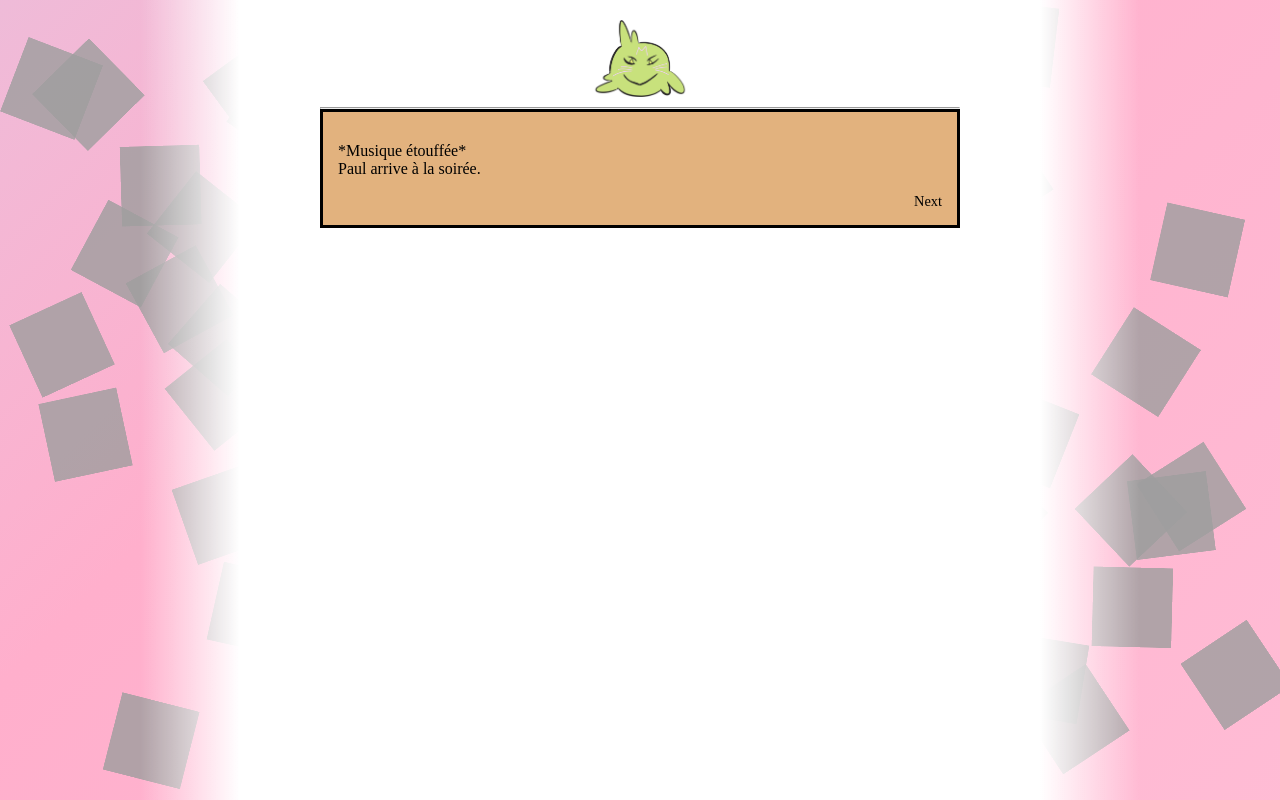
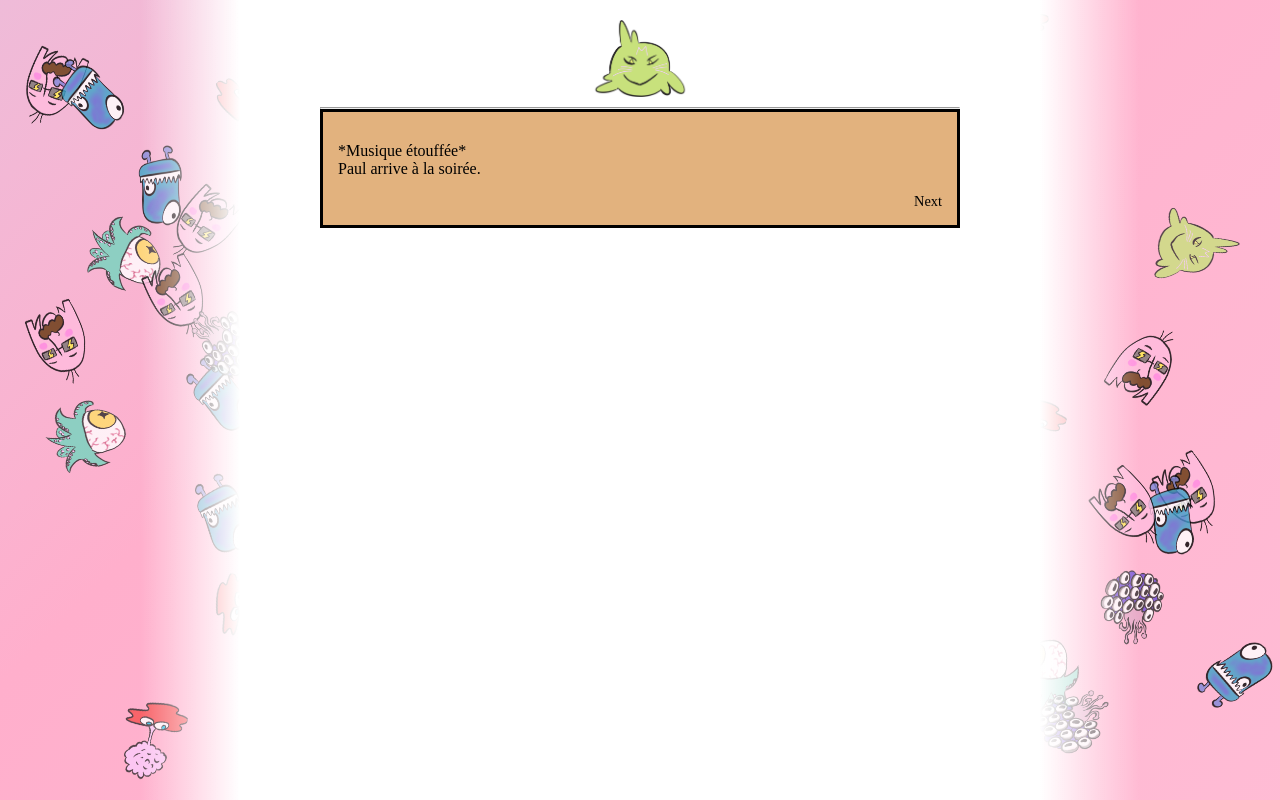
Before and after one commit to lucaasmth/ISToire_de_Q, a React (Create React App) app: page /scenario/1 in a window 1280 px wide. Built offline with nearby package versions, Linux system fonts and the light colour scheme.

Commit message:
Fixed background images location (#19)

```diff
--- a/src/components/Background.jsx
+++ b/src/components/Background.jsx
@@ -152,32 +152,32 @@ export default function Background(){
                     image: [
 
                       {
-                        src: process.env.PUBLIC_URL + "./images-background/VIH.png",
+                        src: process.env.PUBLIC_URL + "/images-background/VIH.png",
                         width: 32,
                         height: 32
                       },
                       {
-                        src: process.env.PUBLIC_URL + "./images-background/gonorhée.png",
+                        src: process.env.PUBLIC_URL + "/images-background/gonorhée.png",
                         width: 32,
                         height: 32
                       },
                       {
-                        src: process.env.PUBLIC_URL + "./images-background/HepatiteB.png",
+                        src: process.env.PUBLIC_URL + "/images-background/HepatiteB.png",
                         width: 32,
                         height: 32
                       },
                       {
-                        src: process.env.PUBLIC_URL + "./images-background/HerpesGenital.png",
+                        src: process.env.PUBLIC_URL + "/images-background/HerpesGenital.png",
                         width: 32,
                         height: 32
                       },
                       {
-                        src: process.env.PUBLIC_URL + "./images-background/HPV.png",
+                        src: process.env.PUBLIC_URL + "/images-background/HPV.png",
                         width: 32,
                         height: 32
                       },
                       {
-                        src: process.env.PUBLIC_URL + "./images-background/Syphilis.png",
+                        src: process.env.PUBLIC_URL + "/images-background/Syphilis.png",
                         width: 32,
                         height: 32
                       }
```
